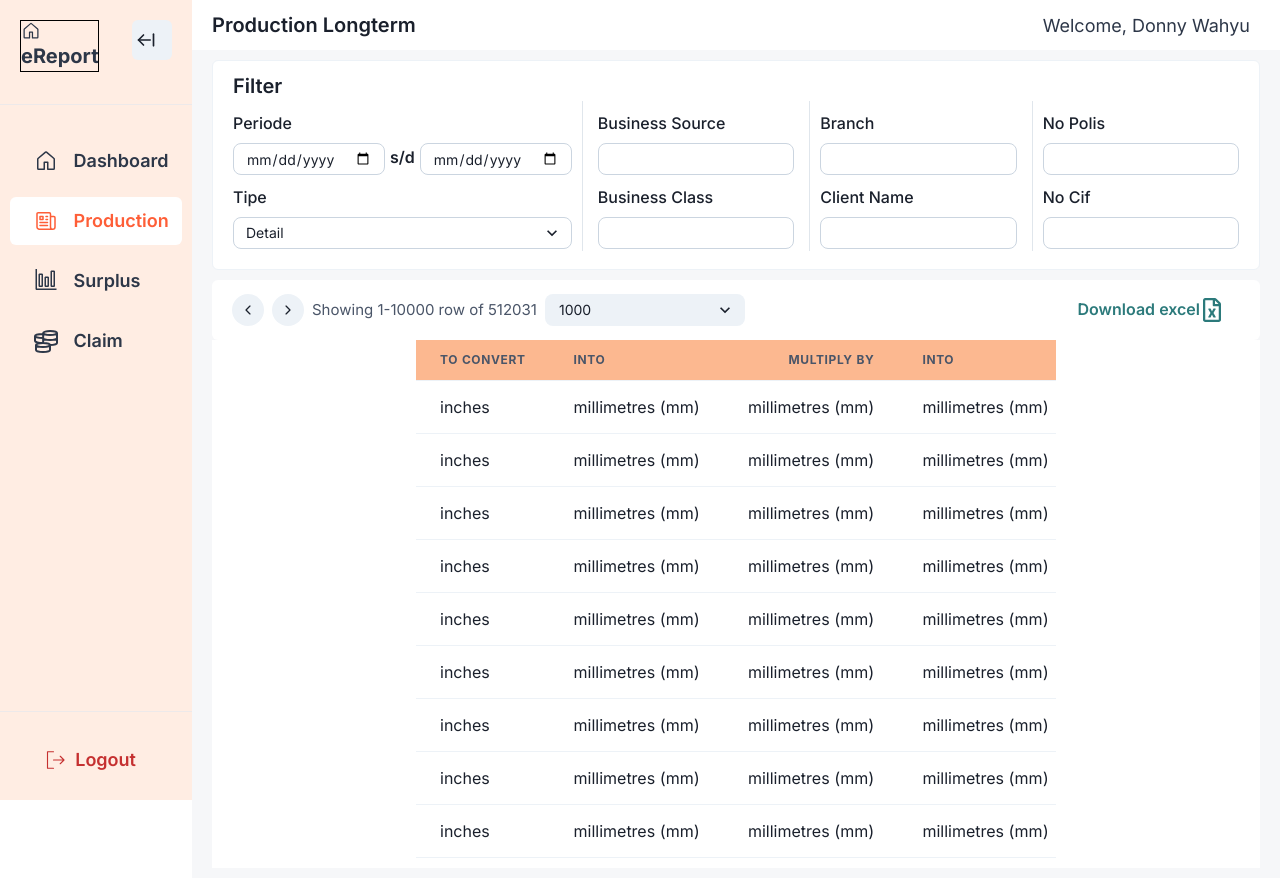
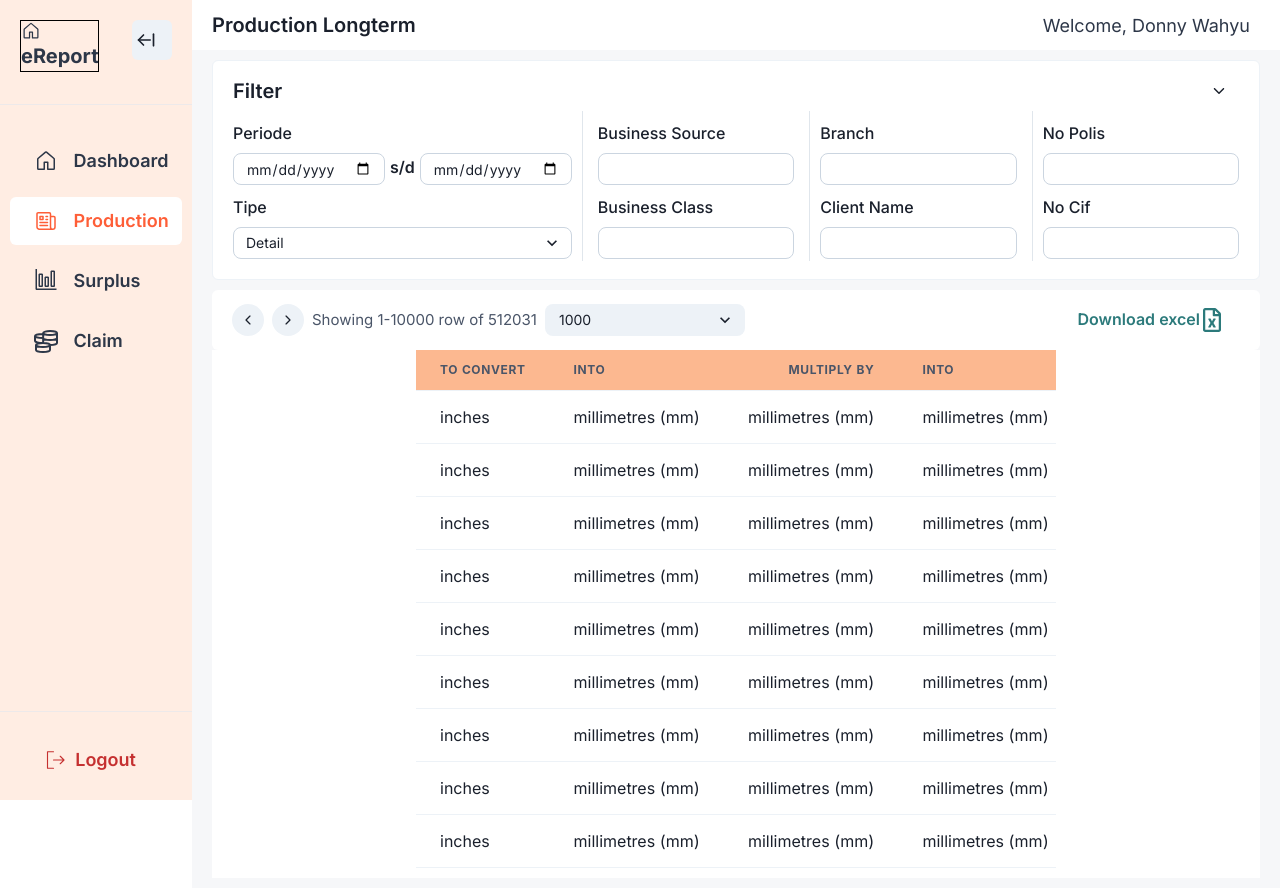
Before and after one commit to donny17-bit/asm-frontend, a Next.js app: page / in a window 1280 px wide. Built offline with nearby package versions, Linux system fonts and the light colour scheme.

Commit message:
make minimize filter

```diff
--- a/app/components/filter/filter.tsx
+++ b/app/components/filter/filter.tsx
@@ -8,21 +8,27 @@ import {
   Input,
   FormControl,
   FormLabel,
-  FormErrorMessage,
-  FormHelperText,
   Flex,
   Divider,
   Center,
   Select,
+  Button,
+  IconButton,
 } from "@chakra-ui/react";
 // import DatePicker from "react-datepicker";
 // import "react-datepicker/dist/react-datepicker.css";
+import { IoIosArrowDown } from "react-icons/io";
+import { IoIosArrowUp } from "react-icons/io";
 
-export default function Filter() {
-  const [selectedDate, setSelectedDate] = useState(null);
-  const handleDateChange = (date: any) => {
-    setSelectedDate(date);
-  };
+type data = {
+  isFilter: boolean;
+  toggleFilter: any;
+};
+
+export default function Filter(data: data) {
+  const isFilter = data.isFilter;
+
+  const toggleFilter = data.toggleFilter;
 
   return (
     <Box
@@ -33,18 +39,37 @@ export default function Filter() {
       borderColor="gray.100"
       // w={"inherit"}
       // maxW={"inherit"}
-      // h="fit-content"
+      h={isFilter ? "fit-content" : "60px"}
       // maxW={[null, null, null, "50vw", "50vw", "83vw"]}
       //   h={"100px"}
       px="10px"
       py="10px"
+      transform={"height 1s ease-in-out"}
     >
-      <Text fontSize={"20"} fontWeight={"semibold"} ps="10px">
-        Filter
-      </Text>
-      <FormControl>
-        {/* parent */}
-
+      <Flex justify={"space-between"}>
+        <Text
+          textAlign={"center"}
+          fontSize={"20"}
+          fontWeight={"semibold"}
+          ps="10px"
+          pt="5px"
+        >
+          Filter
+        </Text>
+        <IconButton
+          onClick={toggleFilter}
+          me="10px"
+          variant={"ghost"}
+          isRound={true}
+          aria-label="Search database"
+          icon={<IoIosArrowDown />}
+          size="md"
+          _hover={{ color: "#FE5E37", bgColor: "gray.200" }}
+          _active={{ color: "#FE5E37", bgColor: "gray.200" }}
+          transform={isFilter ? "rotate(0deg)" : "rotate(180deg)"}
+        />
+      </Flex>
+      <FormControl opacity={isFilter ? 1 : 0}>
         <Flex h="fit-content">
           <Box
             // border={"1px"}
--- a/app/components/mainProdLt/productionLt.tsx
+++ b/app/components/mainProdLt/productionLt.tsx
@@ -1,3 +1,7 @@
+"use client";
+
+import { useState } from "react";
+
 import {
   VStack,
   Flex,
@@ -29,6 +33,11 @@ type data = {
 
 export default function ProductionLt(data: data) {
   const isOpen = data.isOpen;
+  const [isFilter, setIsFilter] = useState(true);
+
+  const toggleFilter = () => {
+    setIsFilter(!isFilter);
+  };
 
   return (
     <>
@@ -45,9 +54,9 @@ export default function ProductionLt(data: data) {
           // w="inherit"
         >
           {/* filter */}
-          <Filter />
+          <Filter isFilter={isFilter} toggleFilter={toggleFilter} />
           {/* table */}
-          <TableComp isOpen={isOpen} />
+          <TableComp isOpen={isOpen} isFilter={isFilter} />
         </Flex>
       </Flex>
     </>
--- a/app/components/table/table.tsx
+++ b/app/components/table/table.tsx
@@ -25,10 +25,12 @@ import { IoIosArrowForward } from "react-icons/io";
 
 type data = {
   isOpen: boolean;
+  isFilter: boolean;
 };
 
 export default function TableComp(data: data) {
   const isOpen = data.isOpen;
+  const isFilter = data.isFilter;
 
   return (
     <Flex direction={"column"}>
@@ -90,7 +92,11 @@ export default function TableComp(data: data) {
           maxW={
             isOpen ? [null, "100%", "100%", "100%", "50vw", "82vw"] : "92vw"
           }
-          maxH={[null, null, "60vh", "50vh", "66vh"]}
+          maxH={
+            isFilter
+              ? [null, null, "60vh", "50vh", "66vh"]
+              : [null, null, "60vh", "50vh", "80vh"]
+          }
           // maxH={"780px"}
           // maxH="100"
         >
```
